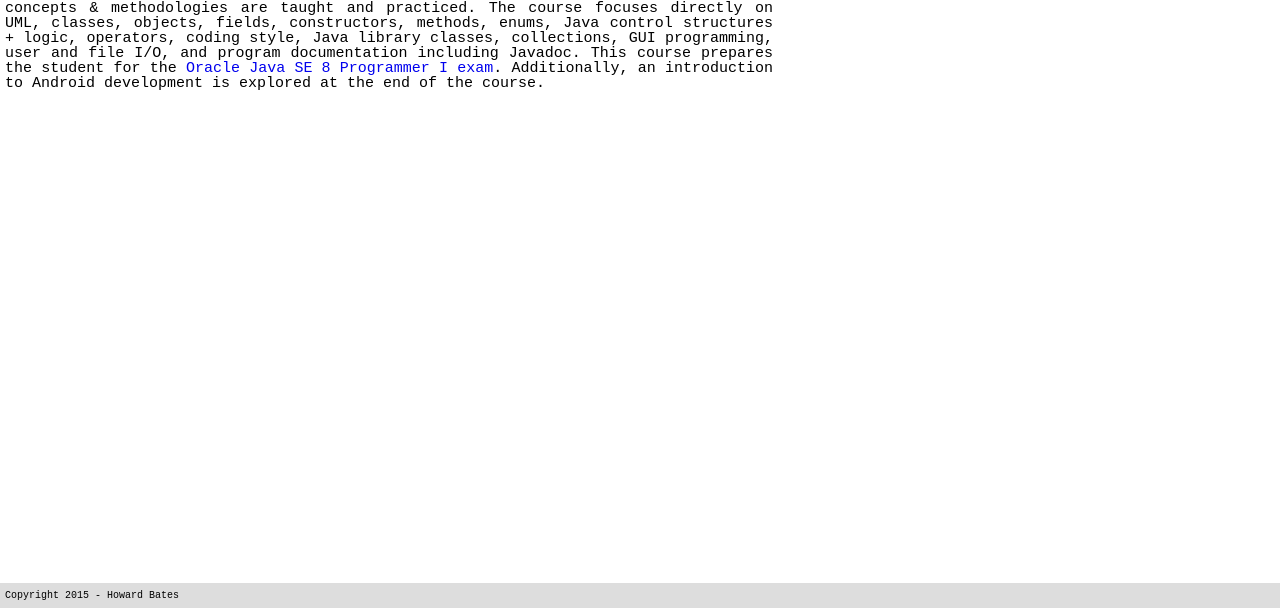
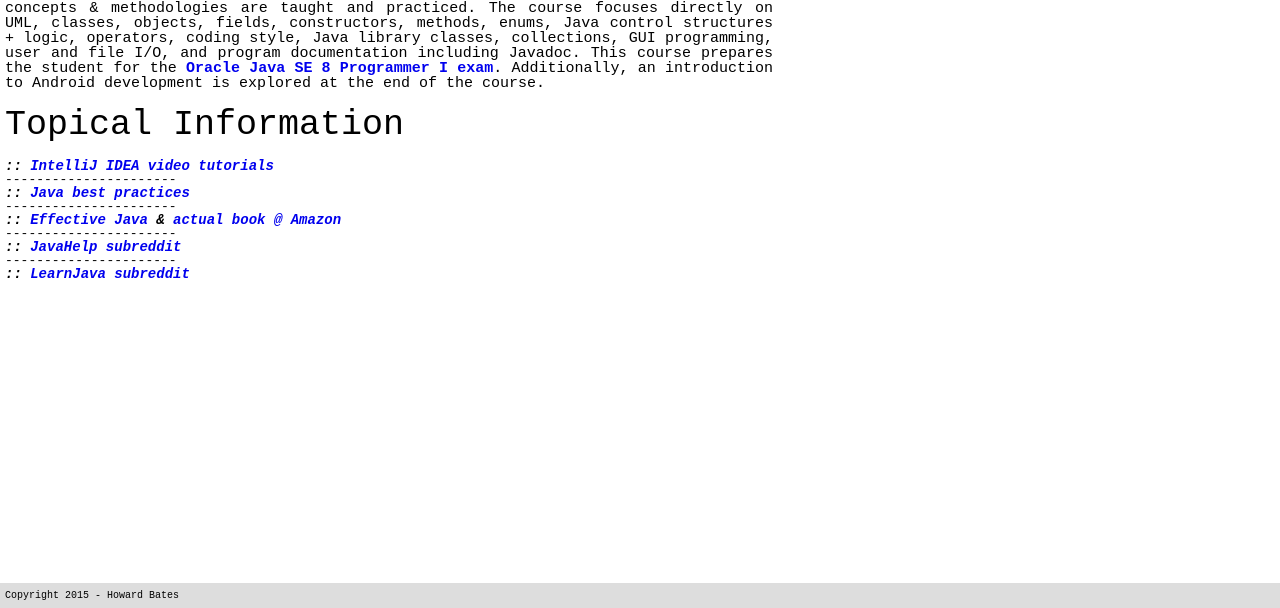
Before and after one commit to BackPacker777/CIS225, a plain HTML site: page index.html in a window 1280 px wide. Shown: the part 192-800 px from the top of the page. Drawn offline with Linux system fonts and the light colour scheme; a script that the page names is missing.

Commit message:
Added topical links and cleaned up some css file formatting

```diff
--- a/index.html
+++ b/index.html
@@ -62,14 +62,28 @@ CREATED: 1.08.2015
 				<p>CIS 225 Introduces students to the Java programming language. Object oriented concepts & methodologies are taught and practiced.
 				 The course focuses directly on UML, classes, objects, fields, constructors, methods, enums, Java control structures + logic, operators,
 				 coding style, Java library classes, collections, GUI programming, user and file I/O, and program documentation including Javadoc.
-				 This course prepares the student for the <a href="http://education.oracle.com/pls/web_prod-plq-dad/db_pages.getpage?page_id=5001&get_params=p_exam_id:1Z0-808" target="_blank">Oracle Java SE 8 Programmer I exam</a>. Additionally, an introduction to Android development is explored at the end of the course.</p>
+				 This course prepares the student for the <strong><a href="http://education.oracle.com/pls/web_prod-plq-dad/db_pages.getpage?page_id=5001&get_params=p_exam_id:1Z0-808" target="_blank">Oracle Java SE 8 Programmer I exam</a></strong>. Additionally, an introduction to Android development is explored at the end of the course.</p>
 			</div>
 			<div id='mainRight'>
 				<img src="images/ncmc_logo.png" id='logo'>
 				<img src="images/WebDevLogo.png" id='webDevLogo'>
 			</div>
 		</div>
-		<div id="ajaxDisplay"></div>
+		<div id="ajaxDisplay">
+			<h1>Topical Information</h1>
+			<ul>
+				<br>
+				<li><h2>:: <a href="https://www.youtube.com/playlist?list=PLPZy-hmwOdEXdOtXdFzyx_XCnrF_oD2Ft" target="_blank">IntelliJ IDEA video tutorials</a></h2></li>
+				<li>----------------------</li>
+				<li><h2>:: <a href="http://www.javapractices.com/home/HomeAction.do" target="_blank">Java best practices</a></h2></li>
+				<li>----------------------</li>
+				<li><h2>:: <a href="https://www.google.com/url?sa=t&rct=j&q=&esrc=s&source=web&cd=3&cad=rja&uact=8&ved=0CCwQFjAC&url=http%3A%2F%2Fuet.vnu.edu.vn%2F~chauttm%2Fe-books%2Fjava%2FEffective.Java.2nd.Edition.May.2008.3000th.Release.pdf&ei=bGa5VO-WIcK3yATajYKIAg&usg=AFQjCNHaTVJ7cBfChZStN4QTEuewWLo98Q&sig2=FmfzPgw_r-rCuAEh3DN6Tg" target="_blank">Effective Java</a> & <a href="http://www.amazon.com/Effective-Java-Edition-Joshua-Bloch/dp/0321356683" target="_blank">actual book @ Amazon</a></h2></li>
+				<li>----------------------</li>
+				<li><h2>:: <a href="http://www.reddit.com/r/javahelp/" target="_blank">JavaHelp subreddit</a></h2></li>
+				<li>----------------------</li>
+				<li><h2>:: <a href="http://www.reddit.com/r/learnjava/" target="_blank">LearnJava subreddit</a></h2></li>
+			</ul>
+		</div>
 		<div id='footer'>
 			<p>Copyright 2015 - Howard Bates</p>
 		</div>
```
Also changed, not shown: css/largeStyle.css (+3 -4 lines), css/style.css (+5 -6 lines).
